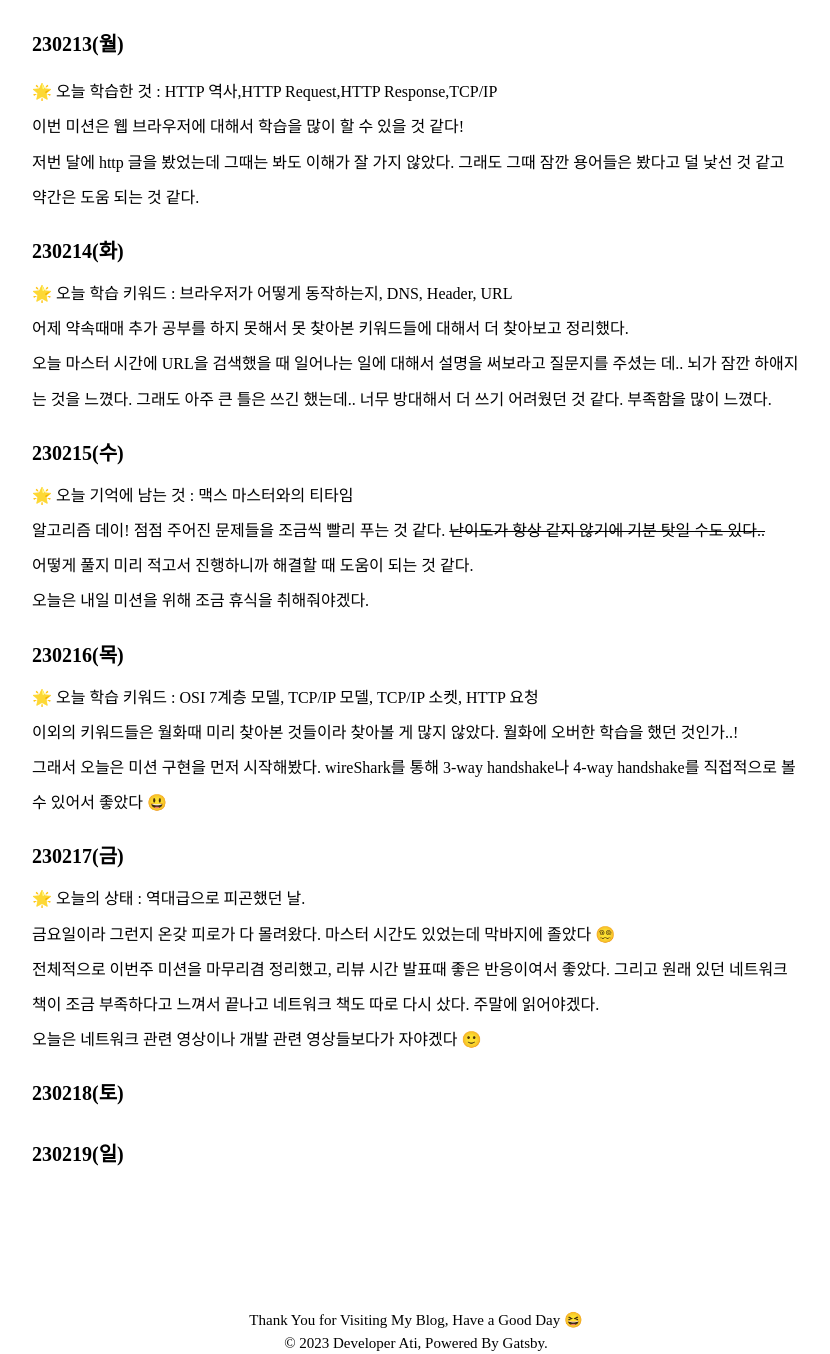
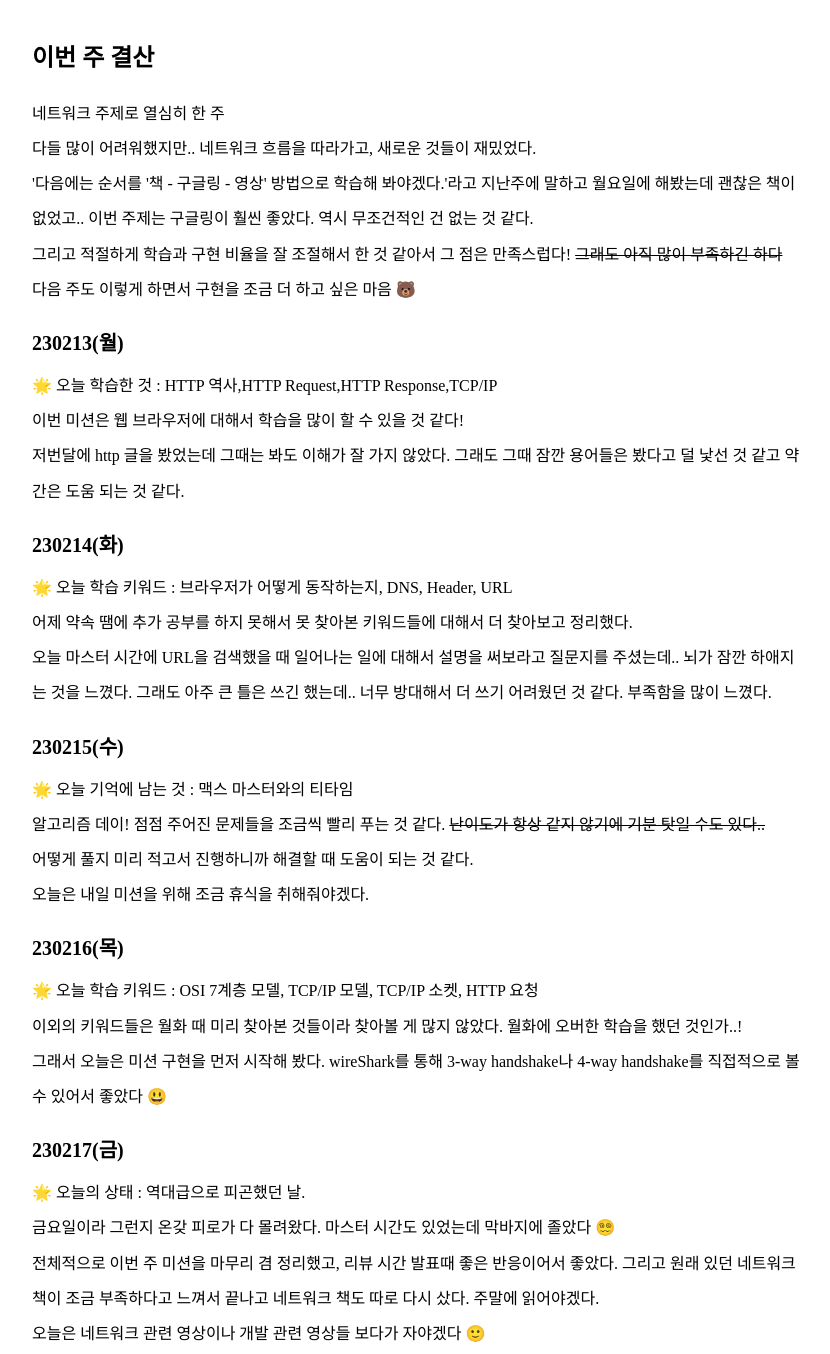
Before and after one commit to lolWK/lolWK.github.io, a Gatsby site: page /TIL/230213-230219/ in a window 1280 px wide. Shown: the part 77-1431 px from the top of the page, without its empty margins (224-1054 px from the left). Built offline with nearby package versions, Linux system fonts and the light colour scheme; Gatsby itself is replaced by a stand-in of ours; a web font is replaced by a local one.

Commit message:
posting(TIL): 230218-230219

```diff
--- a/contents/TIL/230213-230219.md
+++ b/contents/TIL/230213-230219.md
@@ -6,19 +6,25 @@ summary: '2/13~2/19 자유로운 하루 일기'
 thumbnail: './til_thumnail.jpg'
 ---
 
-<!-- ## 이번 주 결산 -->
+## 이번 주 결산
+
+네트워크 주제로 열심히 한 주<br/>
+다들 많이 어려워했지만.. 네트워크 흐름을 따라가고, 새로운 것들이 재밌었다.<br/>
+'다음에는 순서를 '책 - 구글링 - 영상' 방법으로 학습해 봐야겠다.'라고 지난주에 말하고 월요일에 해봤는데 괜찮은 책이 없었고.. 이번 주제는 구글링이 훨씬 좋았다. 역시 무조건적인 건 없는 것 같다.<br/>
+그리고 적절하게 학습과 구현 비율을 잘 조절해서 한 것 같아서 그 점은 만족스럽다! ~그래도 아직 많이 부족하긴 하다~<br/>
+다음 주도 이렇게 하면서 구현을 조금 더 하고 싶은 마음 🐻
 
 ### 230213(월)
 
 🌟 오늘 학습한 것 : `HTTP 역사`,`HTTP Request`,`HTTP Response`,`TCP/IP`<br/>
 이번 미션은 웹 브라우저에 대해서 학습을 많이 할 수 있을 것 같다! <br/>
-저번 달에 http 글을 봤었는데 그때는 봐도 이해가 잘 가지 않았다. 그래도 그때 잠깐 용어들은 봤다고 덜 낯선 것 같고 약간은 도움 되는 것 같다.<br/>
+저번달에 http 글을 봤었는데 그때는 봐도 이해가 잘 가지 않았다. 그래도 그때 잠깐 용어들은 봤다고 덜 낯선 것 같고 약간은 도움 되는 것 같다.<br/>
 
 ### 230214(화)
 
 🌟 오늘 학습 키워드 : `브라우저가 어떻게 동작하는지`, `DNS`, `Header`, `URL`<br/>
-어제 약속때매 추가 공부를 하지 못해서 못 찾아본 키워드들에 대해서 더 찾아보고 정리했다.<br/>
-오늘 마스터 시간에 URL을 검색했을 때 일어나는 일에 대해서 설명을 써보라고 질문지를 주셨는 데.. 뇌가 잠깐 하애지는 것을 느꼈다. 그래도 아주 큰 틀은 쓰긴 했는데.. 너무 방대해서 더 쓰기 어려웠던 것 같다. 부족함을 많이 느꼈다. <br/>
+어제 약속 땜에 추가 공부를 하지 못해서 못 찾아본 키워드들에 대해서 더 찾아보고 정리했다.<br/>
+오늘 마스터 시간에 URL을 검색했을 때 일어나는 일에 대해서 설명을 써보라고 질문지를 주셨는데.. 뇌가 잠깐 하애지는 것을 느꼈다. 그래도 아주 큰 틀은 쓰긴 했는데.. 너무 방대해서 더 쓰기 어려웠던 것 같다. 부족함을 많이 느꼈다. <br/>
 
 ### 230215(수)
 
@@ -30,16 +36,22 @@ thumbnail: './til_thumnail.jpg'
 ### 230216(목)
 
 🌟 오늘 학습 키워드 : `OSI 7계층 모델`, `TCP/IP 모델`, `TCP/IP 소켓`, `HTTP 요청`<br/>
-이외의 키워드들은 월화때 미리 찾아본 것들이라 찾아볼 게 많지 않았다. 월화에 오버한 학습을 했던 것인가..!<br/>
-그래서 오늘은 미션 구현을 먼저 시작해봤다. wireShark를 통해 `3-way handshake`나 `4-way handshake`를 직접적으로 볼 수 있어서 좋았다 😃
+이외의 키워드들은 월화 때 미리 찾아본 것들이라 찾아볼 게 많지 않았다. 월화에 오버한 학습을 했던 것인가..!<br/>
+그래서 오늘은 미션 구현을 먼저 시작해 봤다. wireShark를 통해 `3-way handshake`나 `4-way handshake`를 직접적으로 볼 수 있어서 좋았다 😃
 
 ### 230217(금)
 
 🌟 오늘의 상태 : 역대급으로 피곤했던 날.<br/>
 금요일이라 그런지 온갖 피로가 다 몰려왔다. 마스터 시간도 있었는데 막바지에 졸았다 😵‍💫 <br/>
-전체적으로 이번주 미션을 마무리겸 정리했고, 리뷰 시간 발표때 좋은 반응이여서 좋았다. 그리고 원래 있던 네트워크 책이 조금 부족하다고 느껴서 끝나고 네트워크 책도 따로 다시 샀다. 주말에 읽어야겠다.<br/>
-오늘은 네트워크 관련 영상이나 개발 관련 영상들보다가 자야겠다 🙂
+전체적으로 이번 주 미션을 마무리 겸 정리했고, 리뷰 시간 발표때 좋은 반응이어서 좋았다. 그리고 원래 있던 네트워크 책이 조금 부족하다고 느껴서 끝나고 네트워크 책도 따로 다시 샀다. 주말에 읽어야겠다.<br/>
+오늘은 네트워크 관련 영상이나 개발 관련 영상들 보다가 자야겠다 🙂
 
 ### 230218(토)
 
+🌟 오늘 한 것 : JS 클린 코드 관련 강의 듣기, 코어 JS 콜백 함수 단원 읽기<br/>
+나와 있는 클린코드들을 무조건으로 믿지 말고 항상 의심하기!<br/>
+단축 평가 잘 사용하고 싶다..
+
 ### 230219(일)
+
+🌟 오늘 한 것 : 코어 JS 스터디, 남은 JS 클린 코드 강의(예정), 비동기/동기 공부(예정)<br/>
```
